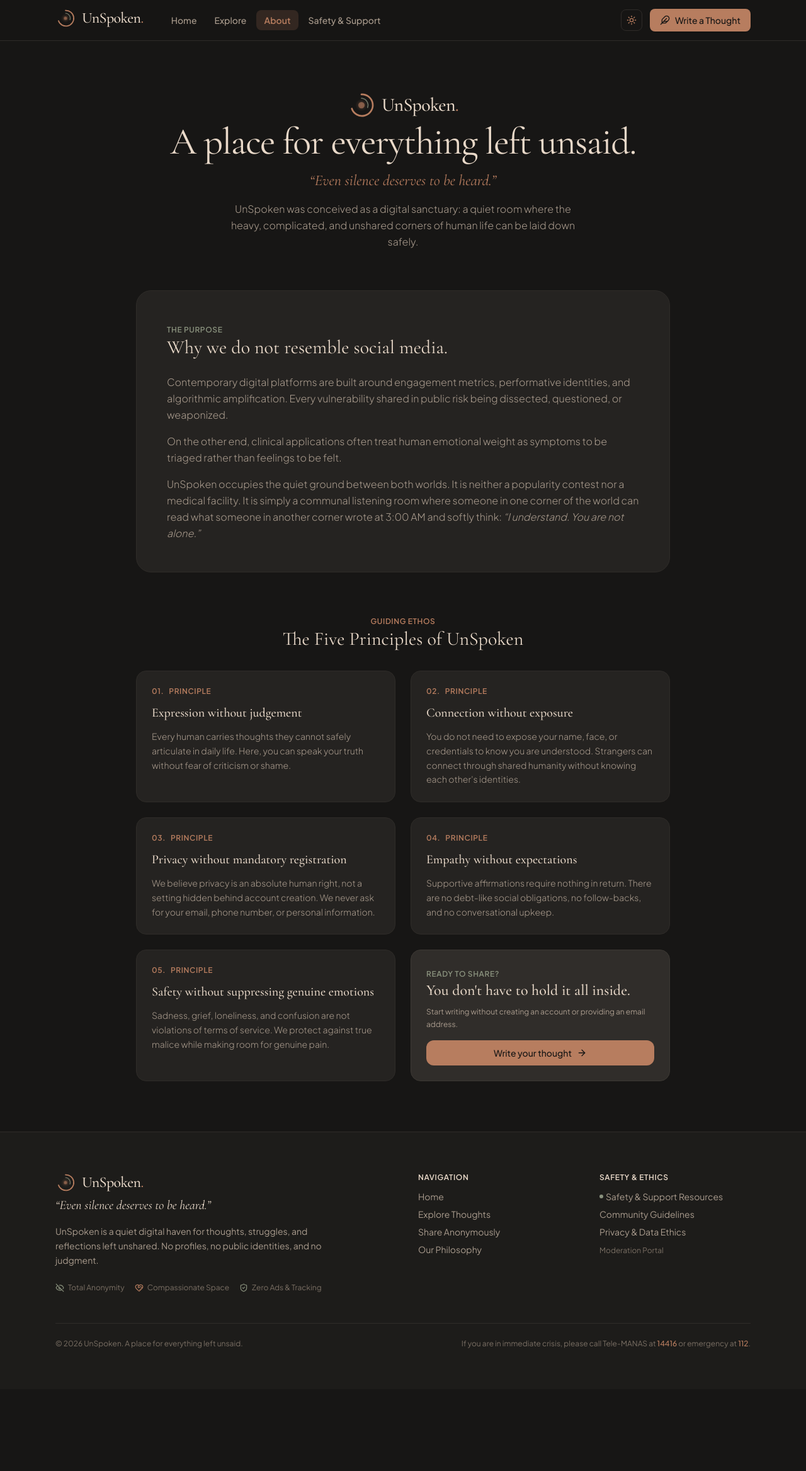
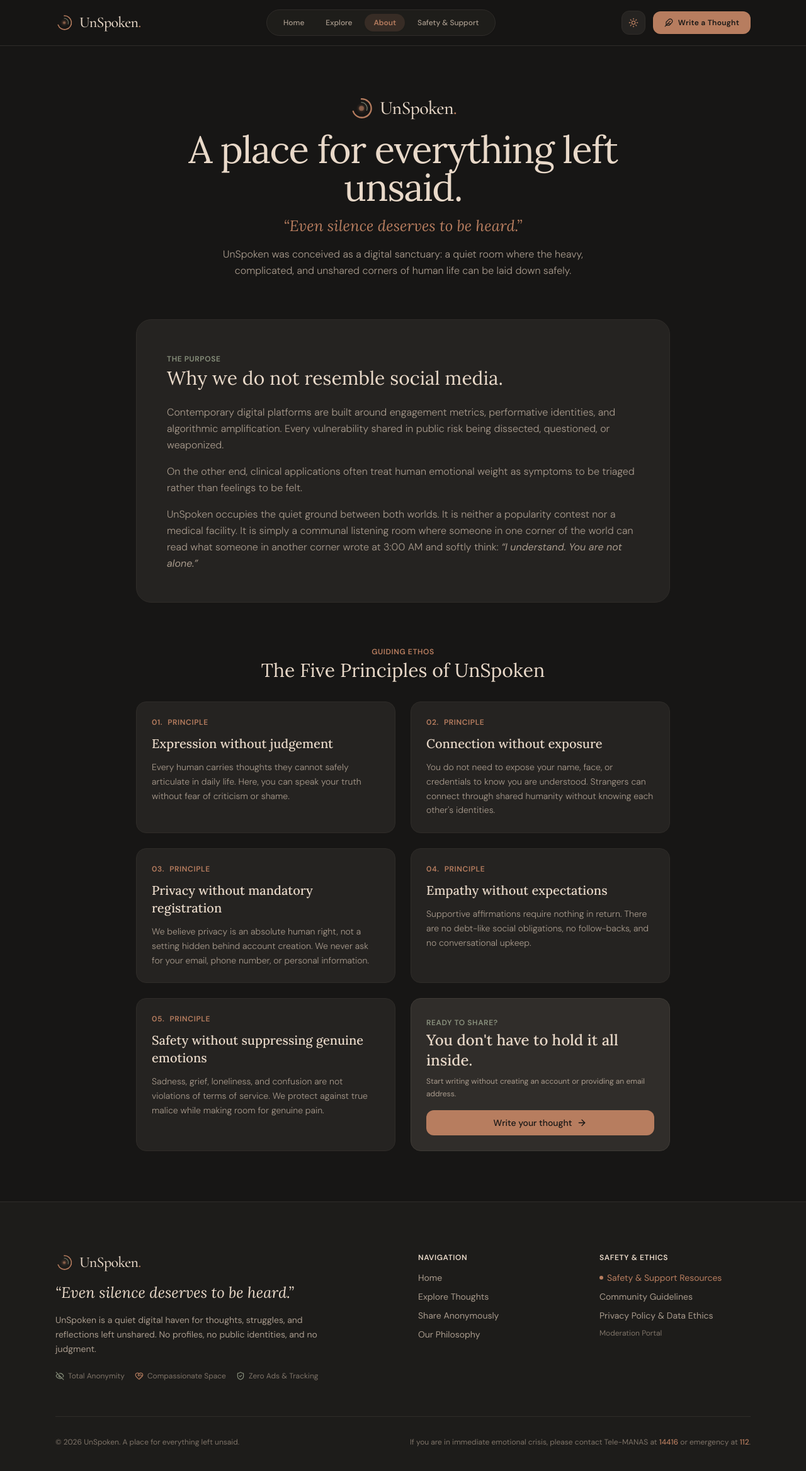
Before and after one commit to fermiion/UnSpoken, a Next.js app: page /about in a window 1280 px wide. Shown: the top 2336 px of the page at 63% size. Before the commit the page ends 2206 px from the top, so only its background shows below. Built offline with nearby package versions, Linux system fonts and the light colour scheme.

Commit message:
fix(styles): fix PostCSS and Tailwind v4 compilation pipeline, complete professional visual redesign of all pages

```diff
--- a/package.json
+++ b/package.json
@@ -6,6 +6,7 @@
     "dev": "next dev --webpack",
     "build": "next build --webpack",
     "start": "next start",
+    "test": "tsx scripts/test-suite.ts",
     "lint": "eslint"
   },
   "dependencies": {
@@ -16,6 +17,7 @@
     "react-dom": "19.3.0"
   },
   "devDependencies": {
+    "@tailwindcss/postcss": "^4.3.3",
     "@tailwindcss/turbopack": "4.3.3",
     "@types/node": "^20",
     "@types/react": "^19",
@@ -23,6 +25,7 @@
     "eslint": "^9",
     "eslint-config-next": "16.4.6",
     "tailwindcss": "4.3.3",
+    "tsx": "^4.23.15",
     "typescript": "^5"
   }
 }
--- /dev/null
+++ b/postcss.config.mjs
@@ -0,0 +1,5 @@
+export default {
+  plugins: {
+    "@tailwindcss/postcss": {},
+  },
+};
--- a/src/app/globals.css
+++ b/src/app/globals.css
@@ -5,20 +5,20 @@
   --bg-primary: #171615;
   --bg-surface: #252321;
   --bg-elevated: #302D2A;
-  --bg-subtle: #1f1d1b;
+  --bg-subtle: #1E1C1A;
   --text-primary: #E9D9C9;
   --text-secondary: #A99B8D;
-  --text-muted: #7A6F64;
+  --text-muted: #7E7368;
   --terracotta: #B77D5F;
-  --terracotta-hover: #C98E70;
-  --terracotta-muted: rgba(183, 125, 95, 0.18);
+  --terracotta-hover: #C88D6F;
+  --terracotta-muted: rgba(183, 125, 95, 0.16);
   --sage: #89917D;
-  --sage-muted: rgba(137, 145, 125, 0.18);
+  --sage-muted: rgba(137, 145, 125, 0.16);
   --border-subtle: #2F2C29;
-  --border-strong: #3D3934;
+  --border-strong: #3F3B36;
   --input-bg: #2B2825;
-  --card-hover: #2A2724;
-  --card-shadow: 0 4px 20px -2px rgba(0, 0, 0, 0.35);
+  --card-hover: #292724;
+  --card-shadow: 0 4px 24px -2px rgba(0, 0, 0, 0.4);
   --selection-bg: #4A3A31;
 }
 
@@ -27,20 +27,20 @@
   --bg-primary: #F7F1E8;
   --bg-surface: #E9DDCC;
   --bg-elevated: #DFD3C0;
-  --bg-subtle: #EFE6D8;
+  --bg-subtle: #EFE4D4;
   --text-primary: #342B26;
-  --text-secondary: #7A6D60;
-  --text-muted: #9E9183;
+  --text-secondary: #A59688;
+  --text-muted: #85776A;
   --terracotta: #B9785B;
-  --terracotta-hover: #A7694D;
-  --terracotta-muted: rgba(185, 120, 91, 0.16);
+  --terracotta-hover: #A8694C;
+  --terracotta-muted: rgba(185, 120, 91, 0.14);
   --sage: #858D76;
-  --sage-muted: rgba(133, 141, 118, 0.16);
+  --sage-muted: rgba(133, 141, 118, 0.14);
   --border-subtle: #DACDBB;
   --border-strong: #C8B9A5;
   --input-bg: #FAF5EE;
-  --card-hover: #E3D6C3;
-  --card-shadow: 0 4px 20px -2px rgba(52, 43, 38, 0.08);
+  --card-hover: #E2D5C3;
+  --card-shadow: 0 4px 24px -2px rgba(52, 43, 38, 0.08);
   --selection-bg: #E4C8B5;
 }
 
@@ -49,20 +49,20 @@
   --bg-primary: #171615;
   --bg-surface: #252321;
   --bg-elevated: #302D2A;
-  --bg-subtle: #1f1d1b;
+  --bg-subtle: #1E1C1A;
   --text-primary: #E9D9C9;
   --text-secondary: #A99B8D;
-  --text-muted: #7A6F64;
+  --text-muted: #7E7368;
   --terracotta: #B77D5F;
-  --terracotta-hover: #C98E70;
-  --terracotta-muted: rgba(183, 125, 95, 0.18);
+  --terracotta-hover: #C88D6F;
+  --terracotta-muted: rgba(183, 125, 95, 0.16);
   --sage: #89917D;
-  --sage-muted: rgba(137, 145, 125, 0.18);
+  --sage-muted: rgba(137, 145, 125, 0.16);
   --border-subtle: #2F2C29;
-  --border-strong: #3D3934;
+  --border-strong: #3F3B36;
   --input-bg: #2B2825;
-  --card-hover: #2A2724;
-  --card-shadow: 0 4px 20px -2px rgba(0, 0, 0, 0.35);
+  --card-hover: #292724;
+  --card-shadow: 0 4px 24px -2px rgba(0, 0, 0, 0.4);
   --selection-bg: #4A3A31;
 }
 
@@ -84,8 +84,9 @@
   --color-input-bg: var(--input-bg);
   --color-card-hover: var(--card-hover);
 
-  --font-serif: "Cormorant Garamond", Georgia, serif;
-  --font-sans: "Plus Jakarta Sans", -apple-system, BlinkMacSystemFont, "Segoe UI", Roboto, sans-serif;
+  --font-brand: "Cormorant Garamond", Georgia, serif;
+  --font-serif: "Lora", Georgia, serif;
+  --font-sans: "DM Sans", -apple-system, BlinkMacSystemFont, "Segoe UI", Roboto, sans-serif;
 }
 
 * {
@@ -112,9 +113,10 @@ body {
   margin: 0;
   display: flex;
   flex-direction: column;
+  line-height: 1.6;
 }
 
-/* Custom scrollbar for comforting feel */
+/* Custom scrollbar for quiet sanctuary aesthetic */
 ::-webkit-scrollbar {
   width: 8px;
   height: 8px;
--- a/src/app/layout.tsx
+++ b/src/app/layout.tsx
@@ -27,7 +27,7 @@ export default function RootLayout({
           crossOrigin="anonymous"
         />
         <link
-          href="https://fonts.googleapis.com/css2?family=Cormorant+Garamond:ital,wght@0,400;0,500;0,600;0,700;1,400;1,500&family=Plus+Jakarta+Sans:wght@300;400;500;600;700&display=swap"
+          href="https://fonts.googleapis.com/css2?family=Cormorant+Garamond:ital,wght@0,400;0,500;0,600;0,700;1,400;1,500&family=DM+Sans:ital,opsz,wght@0,9..40,300;0,9..40,400;0,9..40,500;0,9..40,600;0,9..40,700;1,9..40,400&family=Lora:ital,wght@0,400;0,500;0,600;1,400;1,500&display=swap"
           rel="stylesheet"
         />
         <script
--- a/src/components/common/Logo.tsx
+++ b/src/components/common/Logo.tsx
@@ -15,9 +15,9 @@ export function Logo({
   href = "/",
 }: LogoProps) {
   const iconDimensions = {
-    sm: { w: 24, h: 24, stroke: 1.8, r: 2.2 },
-    md: { w: 32, h: 32, stroke: 2, r: 3 },
-    lg: { w: 44, h: 44, stroke: 2.2, r: 4.2 },
+    sm: { w: 22, h: 22, stroke: 1.8, r: 2.2 },
+    md: { w: 28, h: 28, stroke: 2, r: 2.8 },
+    lg: { w: 38, h: 38, stroke: 2.2, r: 3.8 },
   }[size];
 
   const textSize = {
@@ -35,12 +35,12 @@ export function Logo({
         viewBox="0 0 36 36"
         fill="none"
         xmlns="http://www.w3.org/2000/svg"
-        className="transition-transform duration-300 group-hover:scale-105"
+        className="transition-transform duration-300 group-hover:scale-105 shrink-0"
         aria-hidden="true"
       >
         <defs>
           <radialGradient
-            id="centerGlow"
+            id="logoCenterGlow"
             cx="50%"
             cy="50%"
             r="50%"
@@ -53,7 +53,7 @@ export function Logo({
           </radialGradient>
         </defs>
 
-        {/* Outer Listening Arc / Safe Haven (Open circle embracing silence) */}
+        {/* Outer Listening Arc / Safe Haven */}
         <path
           d="M 18 4 A 14 14 0 1 1 5.5 22.5"
           stroke="var(--terracotta)"
@@ -63,7 +63,7 @@ export function Logo({
           className="transition-colors duration-300"
         />
 
-        {/* Soft Inner Listening Ripple */}
+        {/* Soft Inner Ripple */}
         <path
           d="M 18 9 A 9 9 0 0 1 26 21"
           stroke="var(--sage)"
@@ -72,8 +72,8 @@ export function Logo({
           strokeOpacity="0.75"
         />
 
-        {/* Gentle Ambient Radiance behind central light */}
-        <circle cx="18" cy="18" r="8" fill="url(#centerGlow)" opacity="0.3" />
+        {/* Gentle Ambient Radiance */}
+        <circle cx="18" cy="18" r="8" fill="url(#logoCenterGlow)" opacity="0.3" />
 
         {/* Central Light emerging from silence */}
         <circle
@@ -88,7 +88,7 @@ export function Logo({
 
       {showWordmark && (
         <span
-          className={`font-serif tracking-tight font-medium text-text-primary ${textSize} transition-colors duration-200`}
+          className={`font-brand tracking-tight font-medium text-text-primary ${textSize} transition-colors duration-200`}
         >
           UnSpoken<span className="text-terracotta">.</span>
         </span>
@@ -100,7 +100,7 @@ export function Logo({
     return (
       <Link
         href={href}
-        className="focus:outline-none focus-visible:ring-2 focus-visible:ring-terracotta rounded-md"
+        className="focus:outline-none focus-visible:ring-2 focus-visible:ring-terracotta rounded-lg inline-flex items-center"
         aria-label="UnSpoken - Return to home"
       >
         {content}
--- a/src/components/layout/Footer.tsx
+++ b/src/components/layout/Footer.tsx
@@ -3,17 +3,17 @@
 import React from "react";
 import Link from "next/link";
 import { Logo } from "@/components/common/Logo";
-import { ShieldCheck, HeartHandshake, EyeOff } from "lucide-react";
+import { ShieldCheck, HeartHandshake, EyeOff, ExternalLink } from "lucide-react";
 
 export function Footer() {
   return (
     <footer className="mt-auto border-t border-border-subtle bg-bg-surface/50 text-text-secondary transition-colors duration-200">
-      <div className="max-w-6xl mx-auto px-4 sm:px-6 py-12 md:py-16">
-        <div className="grid grid-cols-1 md:grid-cols-4 gap-8 md:gap-12">
+      <div className="max-w-6xl mx-auto px-4 sm:px-6 py-14 sm:py-20">
+        <div className="grid grid-cols-1 md:grid-cols-4 gap-10 md:gap-12">
           {/* Brand & Philosophy Column */}
           <div className="md:col-span-2 space-y-4">
             <Logo size="md" />
-            <p className="font-serif text-xl italic text-text-primary">
+            <p className="font-serif text-xl sm:text-2xl text-text-primary italic">
               &ldquo;Even silence deserves to be heard.&rdquo;
             </p>
             <p className="text-sm text-text-secondary max-w-md leading-relaxed">
@@ -21,7 +21,7 @@ export function Footer() {
               unshared. No profiles, no public identities, and no judgment.
             </p>
 
-            <div className="flex flex-wrap gap-4 pt-2 text-xs text-text-muted">
+            <div className="flex flex-wrap items-center gap-4 pt-2 text-xs text-text-muted">
               <span className="inline-flex items-center gap-1.5">
                 <EyeOff className="w-3.5 h-3.5 text-sage" /> Total Anonymity
               </span>
@@ -34,12 +34,12 @@ export function Footer() {
             </div>
           </div>
 
-          {/* Navigation Links */}
-          <div className="space-y-3">
+          {/* Navigation Column */}
+          <div className="space-y-3.5">
             <h3 className="text-xs font-semibold tracking-wider uppercase text-text-primary">
               Navigation
             </h3>
-            <ul className="space-y-2 text-sm">
+            <ul className="space-y-2.5 text-sm">
               <li>
                 <Link
                   href="/"
@@ -75,18 +75,18 @@ export function Footer() {
             </ul>
           </div>
 
-          {/* Trust & Safety Links */}
-          <div className="space-y-3">
+          {/* Safety & Ethics Column */}
+          <div className="space-y-3.5">
             <h3 className="text-xs font-semibold tracking-wider uppercase text-text-primary">
               Safety &amp; Ethics
             </h3>
-            <ul className="space-y-2 text-sm">
+            <ul className="space-y-2.5 text-sm">
               <li>
                 <Link
                   href="/safety"
-                  className="hover:text-text-primary transition-colors duration-150 flex items-center gap-1"
+                  className="hover:text-text-primary transition-colors duration-150 flex items-center gap-1.5 text-terracotta"
                 >
-                  <span className="w-1.5 h-1.5 rounded-full bg-sage"></span>
+                  <span className="w-1.5 h-1.5 rounded-full bg-terracotta"></span>
                   Safety &amp; Support Resources
                 </Link>
               </li>
@@ -103,15 +103,15 @@ export function Footer() {
                   href="/privacy"
                   className="hover:text-text-primary transition-colors duration-150"
                 >
-                  Privacy &amp; Data Ethics
+                  Privacy Policy &amp; Data Ethics
                 </Link>
               </li>
               <li>
                 <Link
                   href="/admin"
-                  className="text-text-muted hover:text-text-secondary transition-colors duration-150 text-xs"
+                  className="text-text-muted hover:text-text-secondary transition-colors duration-150 text-xs flex items-center gap-1"
                 >
-                  Moderation Portal
+                  <span>Moderation Portal</span>
                 </Link>
               </li>
             </ul>
@@ -119,12 +119,12 @@ export function Footer() {
         </div>
 
         {/* Bottom Bar */}
-        <div className="mt-12 pt-6 border-t border-border-subtle flex flex-col sm:flex-row items-center justify-between gap-4 text-xs text-text-muted">
+        <div className="mt-14 pt-8 border-t border-border-subtle flex flex-col sm:flex-row items-center justify-between gap-4 text-xs text-text-muted">
           <p>
             © 2026 UnSpoken. A place for everything left unsaid.
           </p>
           <p className="text-center sm:text-right">
-            If you are in immediate crisis, please call Tele-MANAS at{" "}
+            If you are in immediate emotional crisis, please contact Tele-MANAS at{" "}
             <a
               href="tel:14416"
               className="text-terracotta hover:underline font-medium"
--- a/src/components/layout/Navbar.tsx
+++ b/src/components/layout/Navbar.tsx
@@ -5,7 +5,7 @@ import Link from "next/link";
 import { usePathname } from "next/navigation";
 import { useTheme } from "@/context/ThemeContext";
 import { Logo } from "@/components/common/Logo";
-import { Sun, Moon, Feather, Menu, X, Shield, Compass, BookOpen } from "lucide-react";
+import { Sun, Moon, Feather, Menu, X, Shield, Compass, BookOpen, Home } from "lucide-react";
 
 export function Navbar() {
   const { theme, toggleTheme } = useTheme();
@@ -13,7 +13,7 @@ export function Navbar() {
   const [mobileMenuOpen, setMobileMenuOpen] = useState(false);
 
   const navLinks = [
-    { label: "Home", href: "/" },
+    { label: "Home", href: "/", icon: Home },
     { label: "Explore", href: "/explore", icon: Compass },
     { label: "About", href: "/about", icon: BookOpen },
     { label: "Safety & Support", href: "/safety", icon: Shield },
@@ -25,24 +25,28 @@ export function Navbar() {
   };
 
   return (
-    <header className="sticky top-0 z-40 w-full backdrop-blur-md bg-bg-primary/85 border-b border-border-subtle transition-colors duration-200">
-      <div className="max-w-6xl mx-auto px-4 sm:px-6 h-16 flex items-center justify-between">
-        {/* Brand Logo */}
-        <div className="flex items-center gap-8">
+    <header className="sticky top-0 z-40 w-full backdrop-blur-md bg-bg-primary/90 border-b border-border-subtle transition-colors duration-200">
+      <div className="max-w-6xl mx-auto px-4 sm:px-6 h-18 flex items-center justify-between">
+        {/* Left: Brand Logo */}
+        <div className="flex items-center">
           <Logo size="md" />
+        </div>
 
-          {/* Desktop Navigation Links */}
-          <nav className="hidden md:flex items-center gap-1" aria-label="Main navigation">
+        {/* Centre: Main Navigation Links */}
+        <nav
+          className="hidden md:flex items-center gap-1.5 px-3 py-1.5 rounded-full bg-bg-surface/60 border border-border-subtle shadow-xs"
+          aria-label="Main navigation"
+        >
           {navLinks.map((link) => {
             const active = isActive(link.href);
             return (
               <Link
                 key={link.href}
                 href={link.href}
-                  className={`px-3 py-1.5 rounded-lg text-sm font-medium transition-all duration-150 ${
+                className={`px-3.5 py-1.5 rounded-full text-xs font-medium transition-all duration-150 ${
                   active
-                      ? "text-terracotta bg-terracotta-muted font-semibold"
-                      : "text-text-secondary hover:text-text-primary hover:bg-bg-surface"
+                    ? "text-terracotta bg-terracotta-muted font-semibold shadow-xs"
+                    : "text-text-secondary hover:text-text-primary hover:bg-bg-elevated/50"
                 }`}
               >
                 {link.label}
@@ -50,15 +54,14 @@ export function Navbar() {
             );
           })}
         </nav>
-        </div>
 
-        {/* Desktop Actions */}
+        {/* Right: Theme Switcher & Write Button */}
         <div className="hidden md:flex items-center gap-3">
           {/* Theme Switcher Button */}
           <button
             type="button"
             onClick={toggleTheme}
-            className="p-2 rounded-lg text-text-secondary hover:text-text-primary hover:bg-bg-surface border border-border-subtle transition-all duration-150 focus:outline-none focus-visible:ring-2 focus-visible:ring-terracotta"
+            className="p-2.5 rounded-xl text-text-secondary hover:text-text-primary bg-bg-surface hover:bg-bg-elevated border border-border-subtle transition-all duration-150 focus:outline-none focus-visible:ring-2 focus-visible:ring-terracotta cursor-pointer"
             aria-label={
               theme === "dark"
                 ? "Switch to Light Mode (Earth & Light)"
@@ -71,28 +74,28 @@ export function Navbar() {
             }
           >
             {theme === "dark" ? (
-              <Sun className="w-4 h-4 text-terracotta transition-transform hover:rotate-45" />
+              <Sun className="w-4 h-4 text-terracotta transition-transform duration-300 hover:rotate-45" />
             ) : (
-              <Moon className="w-4 h-4 text-terracotta transition-transform hover:-rotate-12" />
+              <Moon className="w-4 h-4 text-terracotta transition-transform duration-300 hover:-rotate-12" />
             )}
           </button>
 
-          {/* Prominent Write Button */}
+          {/* Prominent Write a Thought Button */}
           <Link
             href="/write"
-            className="inline-flex items-center gap-2 px-4 py-2 rounded-lg text-sm font-medium bg-terracotta text-bg-primary hover:bg-terracotta-hover shadow-sm transition-all duration-150 focus:outline-none focus-visible:ring-2 focus-visible:ring-terracotta active:scale-[0.98]"
+            className="inline-flex items-center gap-2 px-4.5 py-2.5 rounded-xl text-xs font-semibold tracking-wide bg-terracotta text-bg-primary hover:bg-terracotta-hover shadow-sm transition-all duration-150 focus:outline-none focus-visible:ring-2 focus-visible:ring-terracotta active:scale-[0.98]"
           >
-            <Feather className="w-4 h-4" />
+            <Feather className="w-3.5 h-3.5" />
             <span>Write a Thought</span>
           </Link>
         </div>
 
-        {/* Mobile Hamburger & Theme Toggle */}
+        {/* Mobile: Controls */}
         <div className="flex md:hidden items-center gap-2">
           <button
             type="button"
             onClick={toggleTheme}
-            className="p-2 rounded-lg text-text-secondary hover:text-text-primary bg-bg-surface border border-border-subtle"
+            className="p-2 rounded-lg text-text-secondary hover:text-text-primary bg-bg-surface border border-border-subtle cursor-pointer"
             aria-label="Toggle visual theme"
           >
             {theme === "dark" ? (
@@ -105,7 +108,7 @@ export function Navbar() {
           <button
             type="button"
             onClick={() => setMobileMenuOpen(!mobileMenuOpen)}
-            className="p-2 rounded-lg text-text-secondary hover:text-text-primary bg-bg-surface border border-border-subtle"
+            className="p-2 rounded-lg text-text-secondary hover:text-text-primary bg-bg-surface border border-border-subtle cursor-pointer"
             aria-label={mobileMenuOpen ? "Close navigation menu" : "Open navigation menu"}
           >
             {mobileMenuOpen ? <X className="w-5 h-5" /> : <Menu className="w-5 h-5" />}
@@ -115,21 +118,23 @@ export function Navbar() {
 
       {/* Mobile Drawer */}
       {mobileMenuOpen && (
-        <div className="md:hidden border-b border-border-subtle bg-bg-surface px-4 py-4 space-y-3 animate-in fade-in slide-in-from-top-2 duration-150">
+        <div className="md:hidden border-b border-border-subtle bg-bg-surface/95 backdrop-blur-md px-4 py-4 space-y-3">
           <nav className="flex flex-col space-y-1">
             {navLinks.map((link) => {
               const active = isActive(link.href);
+              const Icon = link.icon;
               return (
                 <Link
                   key={link.href}
                   href={link.href}
                   onClick={() => setMobileMenuOpen(false)}
-                  className={`px-3 py-2.5 rounded-lg text-sm font-medium flex items-center justify-between ${
+                  className={`px-3.5 py-2.5 rounded-xl text-sm font-medium flex items-center gap-2.5 transition-colors ${
                     active
                       ? "text-terracotta bg-terracotta-muted font-semibold"
                       : "text-text-secondary hover:text-text-primary hover:bg-bg-elevated"
                   }`}
                 >
+                  <Icon className="w-4 h-4 text-terracotta" />
                   <span>{link.label}</span>
                 </Link>
               );
@@ -140,7 +145,7 @@ export function Navbar() {
             <Link
               href="/write"
               onClick={() => setMobileMenuOpen(false)}
-              className="w-full inline-flex items-center justify-center gap-2 px-4 py-2.5 rounded-lg text-sm font-medium bg-terracotta text-bg-primary hover:bg-terracotta-hover transition-colors"
+              className="w-full inline-flex items-center justify-center gap-2 px-4 py-3 rounded-xl text-sm font-semibold bg-terracotta text-bg-primary hover:bg-terracotta-hover transition-colors"
             >
               <Feather className="w-4 h-4" />
               <span>Write a Thought</span>
```
Also changed, not shown: src/app/explore/page.tsx (+4 -4 lines), src/app/page.tsx (+148 -62 lines), src/components/thoughts/ThoughtCard.tsx (+32 -25 lines), src/components/thoughts/WritingEditor.tsx (+21 -24 lines), src/lib/services/thoughtService.ts (+7 -0 lines), 1 other file (tests, documents, lock files or other folders). Lines whose indentation alone changed are shown as unchanged.
